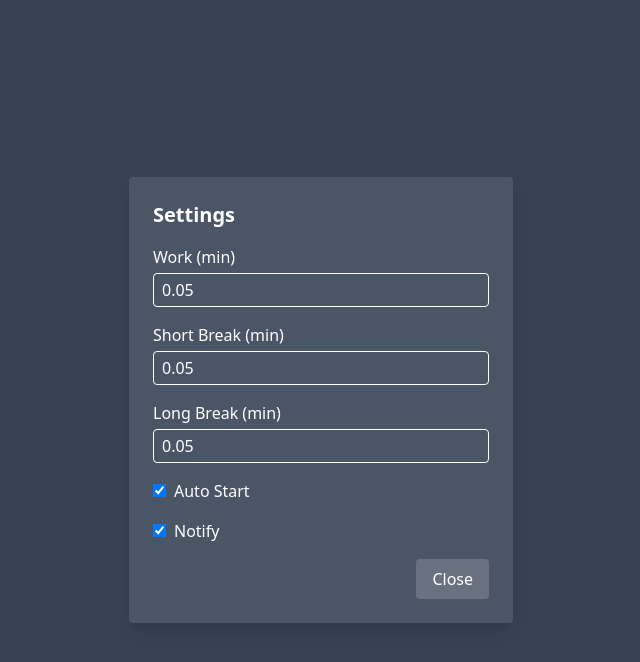
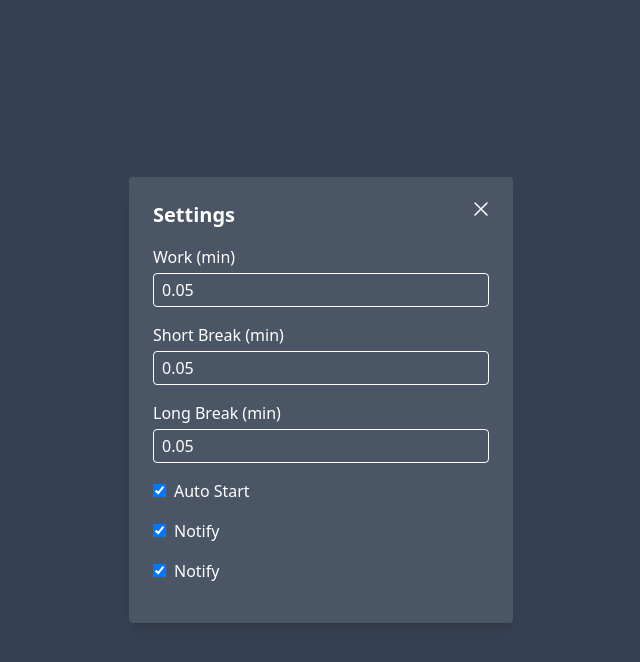
Before and after one commit to enklht/pomodoro-timer, a React (Vite) app: page / in a window 1280 px wide. Both pictures are taken after a click on the button "Settings". Shown: the top 662 px of the page, without its empty margins (319-959 px from the left). Built offline with nearby package versions, Linux system fonts and the light colour scheme.

Commit message:
Add notification toggle to settings and update timer logic

```diff
--- a/src/components/SettingsModal.tsx
+++ b/src/components/SettingsModal.tsx
@@ -1,3 +1,6 @@
+import { XMarkIcon } from '@heroicons/react/24/outline';
+import React from 'react';
+
 interface SettingsModalProps {
     showSettings: boolean;
     workMinutes: number;
@@ -29,15 +32,33 @@ export function SettingsModal({
 }: SettingsModalProps) {
     if (!showSettings) return null;
 
+    const handleOverlayClick = (e: React.MouseEvent) => {
+        if (e.target === e.currentTarget) {
+            onClose();
+        }
+    };
+
     return (
-        <div className="fixed inset-0 bg-gray-700 bg-opacity-50 flex items-center justify-center z-50">
-            <div className="bg-gray-600 text-white p-6 rounded shadow-lg w-80 sm:w-96">
+        <div
+            className="fixed inset-0 bg-gray-700 bg-opacity-50 flex items-center justify-center z-50"
+            onClick={handleOverlayClick}
+        >
+            <div className="bg-gray-600 text-white p-6 rounded shadow-lg w-80 sm:w-96 relative">
+                <button
+                    onClick={onClose}
+                    className="absolute top-4 right-4 p-1 hover:bg-gray-500 rounded-full transition-colors"
+                    aria-label="Close settings"
+                >
+                    <XMarkIcon className="h-6 w-6" />
+                </button>
                 <h2 className="text-xl font-bold mb-4">Settings</h2>
 
                 <div className="mb-4">
                     <label className="block mb-1">Work (min)</label>
                     <input
-                        type="number"
+                        type="text"
+                        inputMode="numeric"
+                        pattern="[0-9]*"
                         value={workMinutes}
                         onChange={(e) => onWorkMinutesChange(Number(e.target.value))}
                         className="w-full border rounded px-2 py-1"
@@ -47,7 +68,9 @@ export function SettingsModal({
                 <div className="mb-4">
                     <label className="block mb-1">Short Break (min)</label>
                     <input
-                        type="number"
+                        type="text"
+                        inputMode="numeric"
+                        pattern="[0-9]*"
                         value={shortBreakMinutes}
                         onChange={(e) => onShortBreakMinutesChange(Number(e.target.value))}
                         className="w-full border rounded px-2 py-1"
@@ -57,7 +80,9 @@ export function SettingsModal({
                 <div className="mb-4">
                     <label className="block mb-1">Long Break (min)</label>
                     <input
-                        type="number"
+                        type="text"
+                        inputMode="numeric"
+                        pattern="[0-9]*"
                         value={longBreakMinutes}
                         onChange={(e) => onLongBreakMinutesChange(Number(e.target.value))}
                         className="w-full border rounded px-2 py-1"
@@ -90,13 +115,17 @@ export function SettingsModal({
                     </label>
                 </div>
 
-                <div className="flex justify-end space-x-2">
-                    <button
-                        onClick={onClose}
-                        className="px-4 py-2 bg-gray-500 rounded hover:bg-gray-400"
-                    >
-                        Close
-                    </button>
+                <div className="mb-4 flex items-center">
+                    <label>
+                        <input
+                            type="checkbox"
+                            id="autostart"
+                            checked={notify}
+                            onChange={(e) => onNotifyChange(e.target.checked)}
+                            className="mr-2"
+                        />
+                        Notify
+                    </label>
                 </div>
             </div>
         </div>
```
